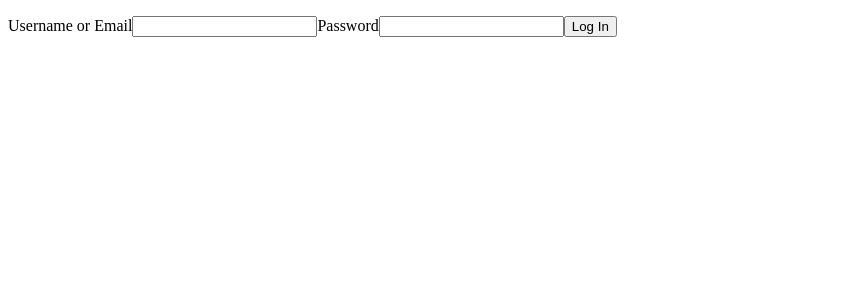
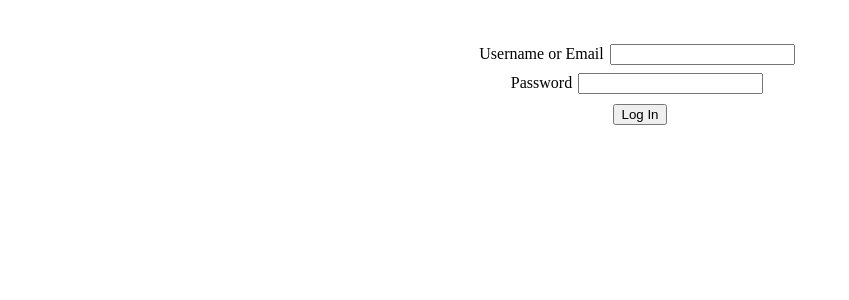
Before and after one commit to Yue-Hao14/HomeSweetHomeAway-Project, a React (Create React App) app in the folder frontend/: page /login in a window 1280 px wide. Shown: the top 300 px of the page, without its empty margins (0-849 px from the left). Built offline with nearby package versions, Linux system fonts and the light colour scheme; the HTML template or start-up script is replaced by a standard one.

Commit message:
login form css

```diff
--- /dev/null
+++ b/frontend/src/components/LoginFormPage/LoginForm.css
@@ -0,0 +1,13 @@
+.login-form > label > input {
+  margin: 4px 6px;
+}
+
+.login-form > button {
+  margin: 6px ;
+}
+
+.login-form {
+  display: flex;
+  flex-direction: column;
+  align-items: center;
+}
--- a/frontend/src/components/LoginFormPage/index.js
+++ b/frontend/src/components/LoginFormPage/index.js
@@ -2,6 +2,7 @@ import React, { useState } from 'react';
 import * as sessionActions from '../../store/session';
 import { useDispatch, useSelector } from 'react-redux';
 import { Redirect } from 'react-router-dom';
+import './LoginForm.css';
 
 function LoginFormPage() {
   const dispatch = useDispatch();
@@ -25,7 +26,7 @@ function LoginFormPage() {
   }
 
   return (
-    <form onSubmit={handleSubmit}>
+    <form className="login-form" onSubmit={handleSubmit}>
       <ul>
         {errors.map((error, idx) => <li key={idx}>{error}</li>)}
       </ul>
```
